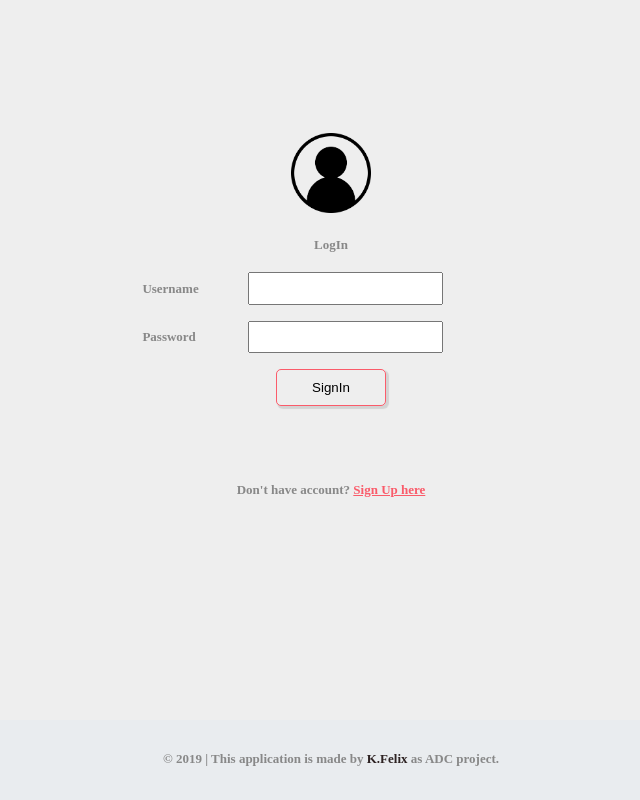
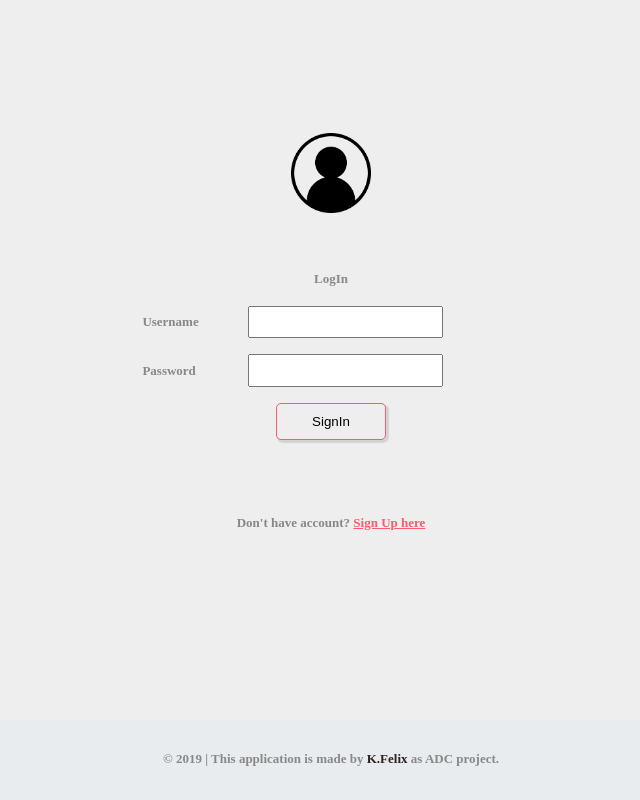
Before and after one commit to fezzopro/ADC-2019, a plain HTML site: page index.html in a window 1280 px wide. Shown: the whole page, without its empty margins (309-949 px from the left). Drawn offline with Linux system fonts and the light colour scheme.

Commit message:
changing the login-content division style

```diff
--- a/assets/css/main.css
+++ b/assets/css/main.css
@@ -205,7 +205,7 @@ body{
 
 }
 .login-content {
-	grid-template-rows: 10% 20% 60% 10%;
+	grid-template-rows: 10% 25% 60% 5%;
     padding: 2%;
 }
 .login-head {
```
